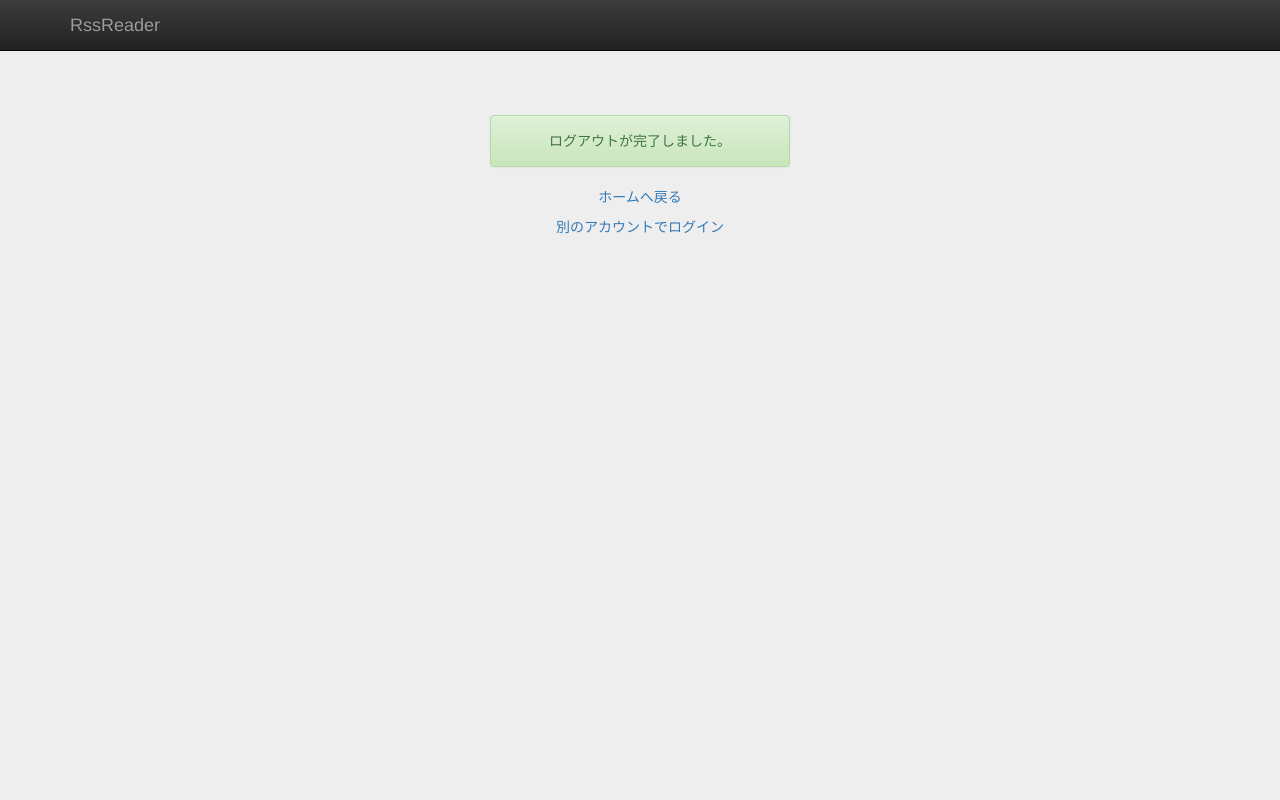
After one commit to meer07/django_rss_reader, a Django app: page /index/logout/ in a window 1280 px wide. The commit adds this page. Run offline with Django 3.2, Linux system fonts and the light colour scheme; some libraries are stand-ins or nearby versions.

Commit message:
add logout

```diff
--- /dev/null
+++ b/rss_reader/rssreader/user_manager/templates/logout.html
@@ -0,0 +1,30 @@
+{% extends 'base.html' %}
+{% block title%}Logout{% endblock %}
+{% block extrahead %}
+<style type="text/css">
+body{
+	padding-top: 100px;
+	background-color: #eee;
+}
+
+.logout{
+  max-width: 330px;
+  padding: 15px;
+  margin: 0 auto;
+}
+
+.linking{
+    margin-top: 10px;
+}
+</style>
+{% endblock %}
+
+{% block content %}
+<div class="container">
+    <div class="logout text-center">
+	    <div class="alert alert-success"><p>ログアウトが完了しました。</p></div>
+        <p class="linking"><a href="{% url 'user_manager:index' %}">ホームへ戻る</a></p>
+        <p class="linking"><a href="{% url 'user_manager:index' %}">別のアカウントでログイン</a></p>
+    </div>
+</div>
+{% endblock %}
--- a/rss_reader/rssreader/user_page/templates/user_page.html
+++ b/rss_reader/rssreader/user_page/templates/user_page.html
@@ -7,6 +7,7 @@
 <style>
     body{
         padding-top: 100px;
+        background-color: #eee;
     }
 
     .nav, .navbar{
```
Also changed, not shown: rss_reader/rssreader/user_page/views.py (+2 -6 lines), rss_reader/rssreader/db.sqlite3, 1 other file.
